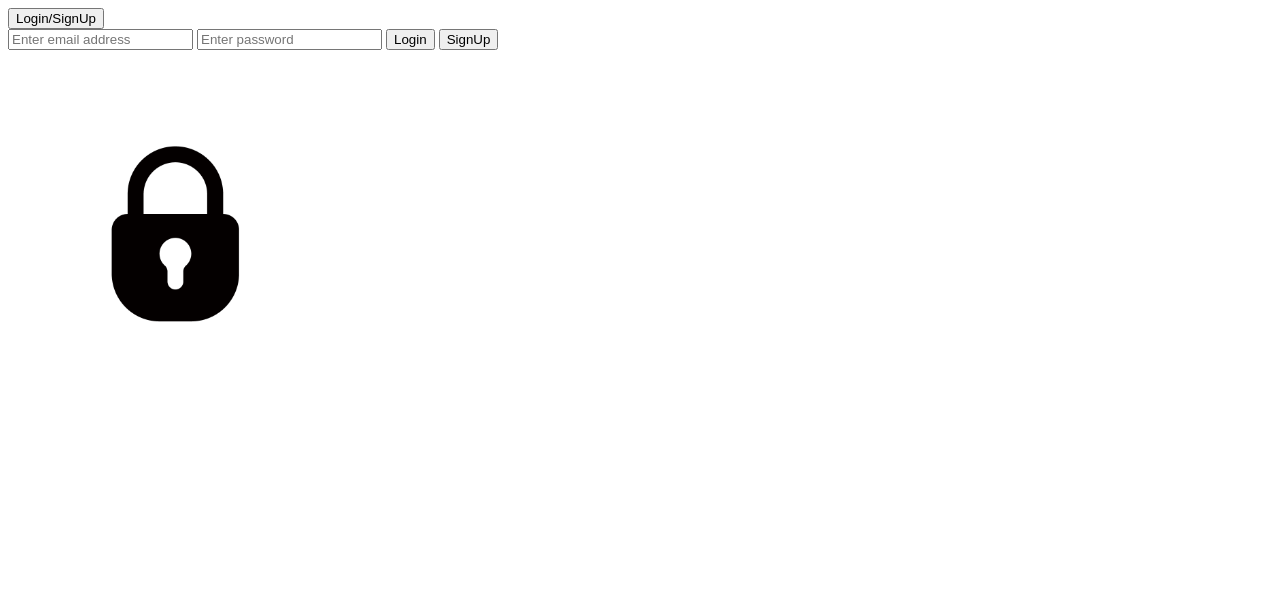
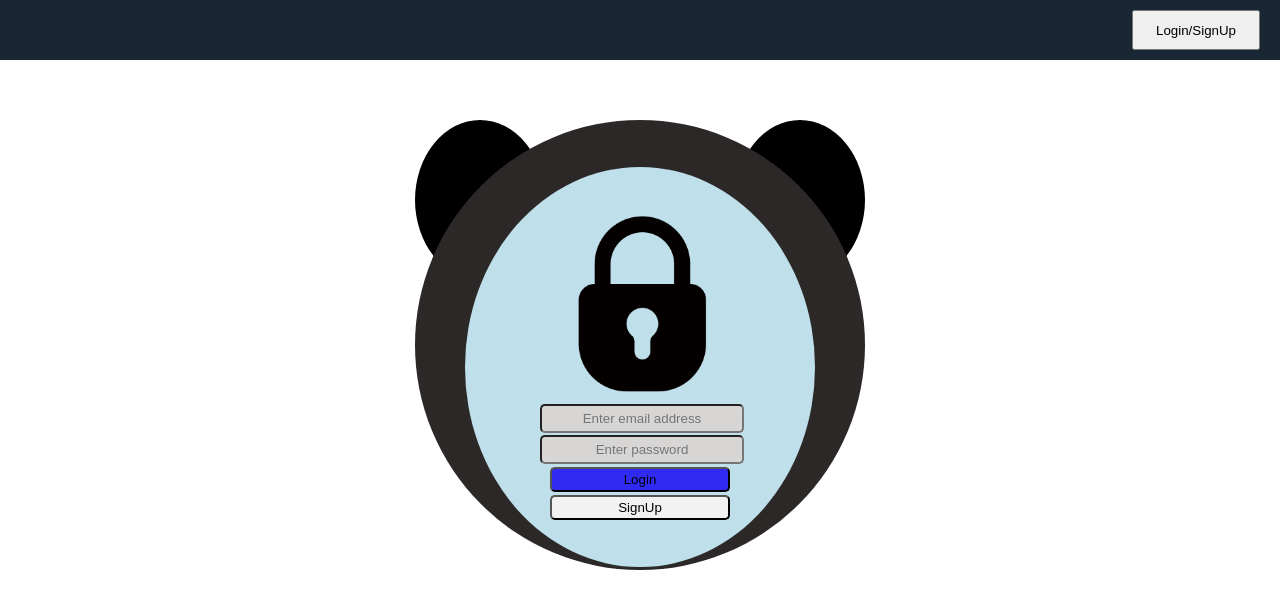
Before and after one commit to techwithshubham/hideShow, a plain HTML site: page index.html in a window 1280 px wide. Drawn offline with nearby package versions, Linux system fonts and the light colour scheme.

Commit message:
Update index.html

```diff
--- a/index.html
+++ b/index.html
@@ -5,7 +5,7 @@
     <meta http-equiv="X-UA-Compatible" content="IE=edge">
     <meta name="viewport" content="width=device-width, initial-scale=1.0">
     <title>Document</title>
-    <link rel="stylesheet" href="position.css">
+    <link rel="stylesheet" href="style.css">
 </head>
 <body>
     <div class="button"> <div><button class="btnLogin">Login/SignUp</button></div> </div>
```
